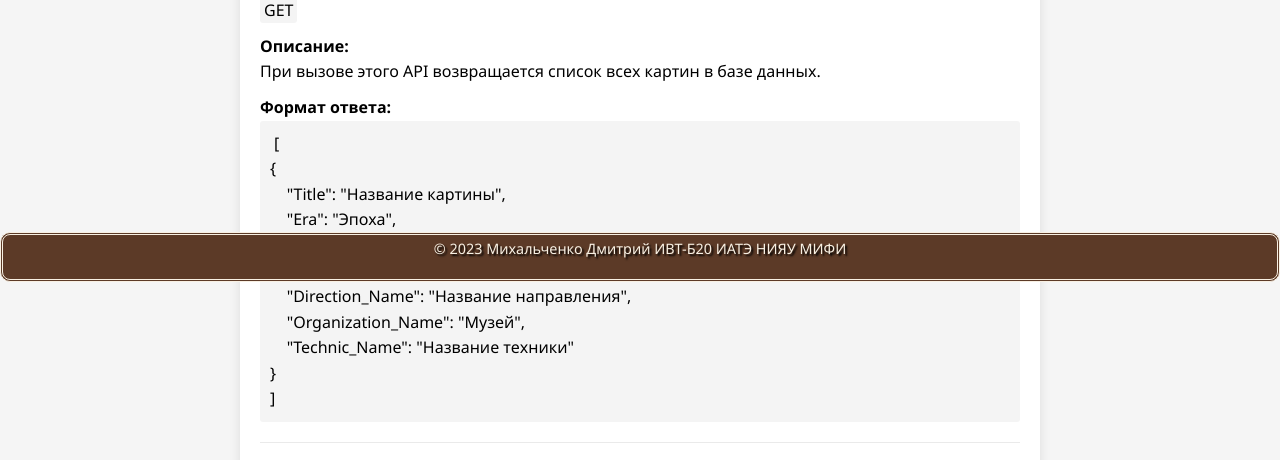
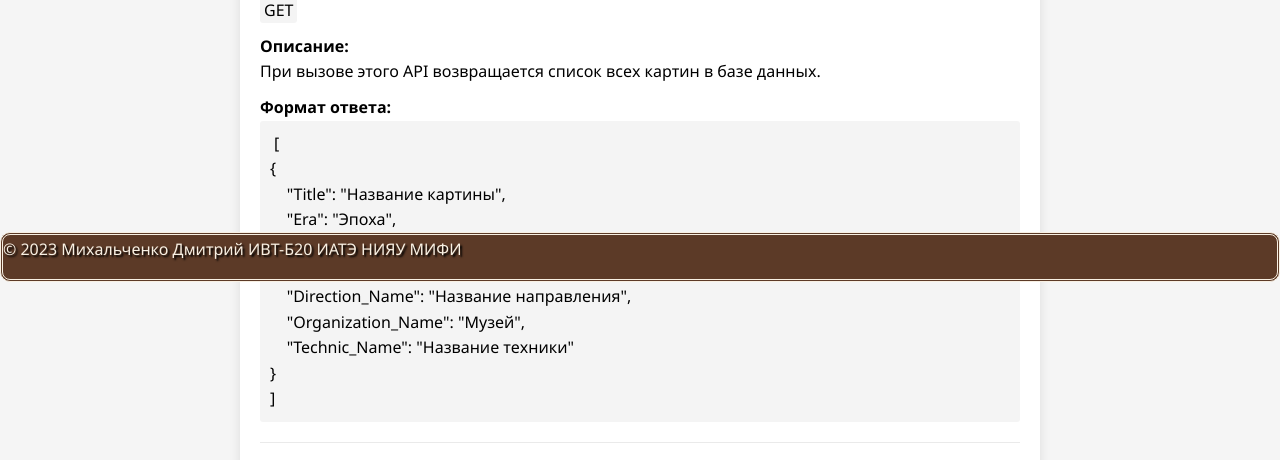
Before and after one commit to DmitryTD/lab_web, a PHP site: page /API.php in a window 1280 px wide. Shown: the part 518-978 px from the top of the page. Run offline with PHP 8.4, Linux system fonts and the light colour scheme.

Commit message:
cosmetic changes

```diff
--- a/src/share/api.css
+++ b/src/share/api.css
@@ -57,11 +57,3 @@ ul {
     list-style-type: disc;
     padding-left: 20px;
 }
-
-.footer {
-    text-align: center;
-    padding: 10px 0;
-    background-color: #333;
-    color: #fff;
-    font-size: 0.9em;
-}
--- a/src/widgets.php
+++ b/src/widgets.php
@@ -42,6 +42,7 @@ include 'share/navbar.php';
 
 <br> <br>
 
+<h2 style=text-align:center>Текущее время</h2>
 <span class="span" id="doc_time">
     Дата и время
 </span>
@@ -49,6 +50,7 @@ include 'share/navbar.php';
     clock();
 </script>
 
+<h2 style=text-align:center>Калькулятор</h2>
 <?php
 include 'share/widget_calc.php';
 ?>
```
